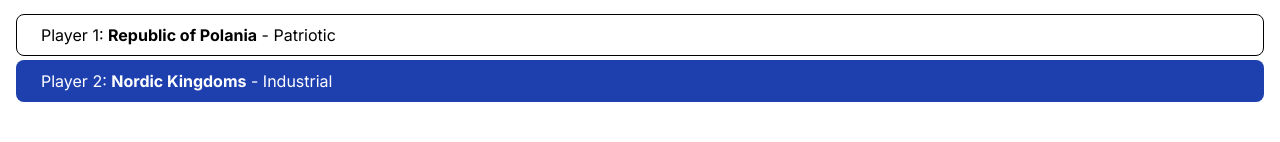
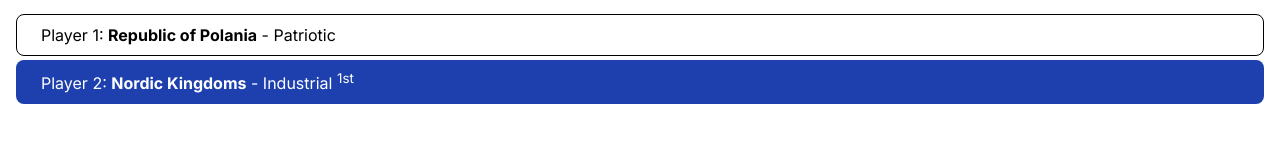
Before and after one commit to eidolon-SE/bgbuddies, a Vue app: page /scythe in a window 1280 px wide. Both pictures are taken after a click on the button "Pick". Shown: the part 288-430 px from the top of the page. Built offline with nearby package versions, Linux system fonts and the light colour scheme; a web font is replaced by a local one.

Commit message:
scythe faction picker: added 1st player notation

```diff
--- a/src/views/Scythe/ScytheFactionPickerView.vue
+++ b/src/views/Scythe/ScytheFactionPickerView.vue
@@ -50,6 +50,14 @@
         if (!ifa.value && numPlayers.value > 5) {
             numPlayers.value = 5
         }
+    }
+
+    function getFirstOrder() {
+        let orders = result.value.map((el) => {
+            return el.order
+        })
+
+        return Math.min(...orders)
     }
 
     function pick() {
@@ -105,6 +113,7 @@
                 <li v-for="n in result.length" :key="n">
                     <div class="player" :class="result[n - 1].cls">
                         Player {{ n }}: <span class="faction">{{ result[n - 1].faction }}</span> - {{ result[n - 1].playerMat }}
+                        <span v-if="result[n - 1].order == getFirstOrder()"><sup>1st</sup></span>
                     </div>
                 </li>
             </TransitionGroup>
```
Also changed, not shown: 1 other file (tests, documents, lock files or other folders).
